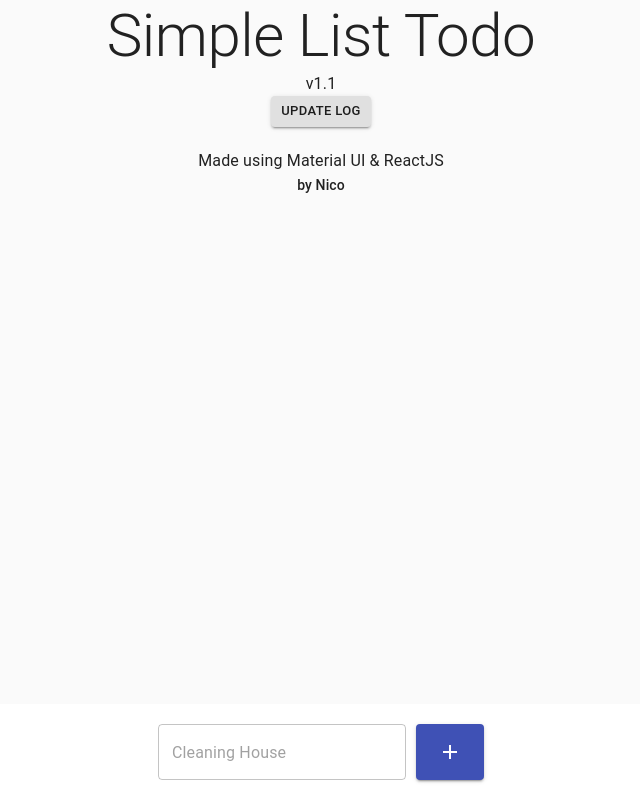
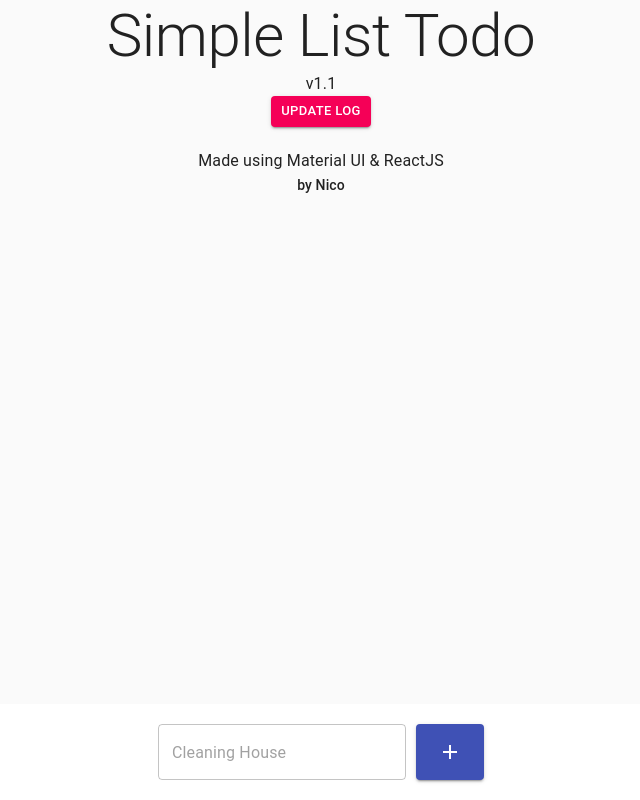
Before and after one commit to nicodwik/note-master, a React (Create React App) app: page / in a window 1280 px wide. Shown: the whole page, without its empty margins (319-959 px from the left). Built offline with nearby package versions, Linux system fonts and the light colour scheme.

Commit message:
fixed minor error

```diff
--- a/src/DragabbleDialog.js
+++ b/src/DragabbleDialog.js
@@ -28,7 +28,7 @@ export default function DraggableDialog() {
 
   return (
     <div>
-      <Button variant="contained" color="sacondary" size='small' onClick={handleClickOpen}>
+      <Button variant="contained" color="secondary" size='small' onClick={handleClickOpen}>
         Update Log
       </Button>
       <Dialog
--- a/src/ToDoList.js
+++ b/src/ToDoList.js
@@ -37,7 +37,7 @@ const ToDoList = ({todos, deleteTodo}) => {
         const completed = document.getElementById('completed');
 
         setChecked(e.target.checked);
-        {checked == true ? completed.style.textDecoration='none' : completed.style.textDecoration='line-through' }
+        {checked === true ? completed.style.textDecoration='none' : completed.style.textDecoration='line-through' }
     }
     return(
         <div className={classes.root}>
```
